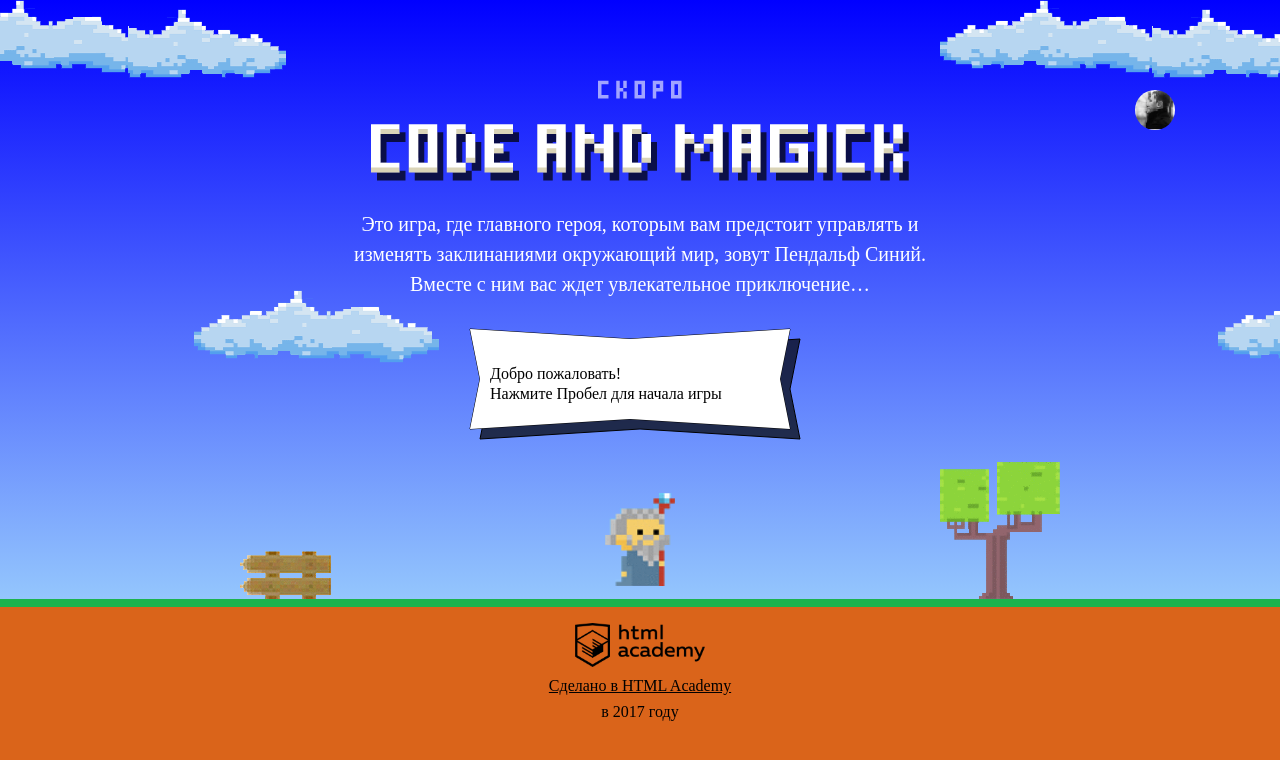
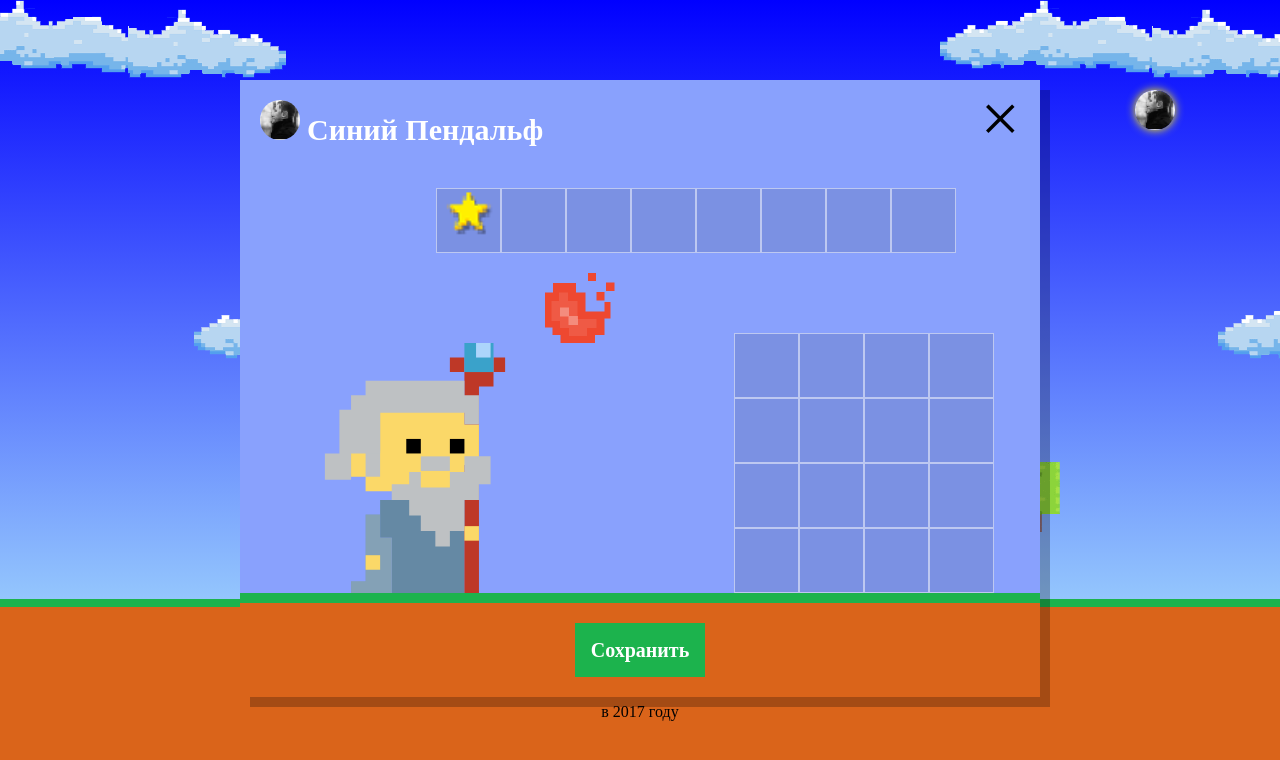
Before and after one commit to bagmobile/1338947-code-and-magick-19, a website: page index.html in a window 1280 px wide. Both pictures are taken after a click on the picture 1155 px from the left and 110 px from the top of the page. Drawn offline with Linux system fonts and the light colour scheme; a web font is replaced by a local one.

Commit message:
Учебный проект: одеть Надежду

```diff
--- a/index.html
+++ b/index.html
@@ -63,12 +63,13 @@
   <div class="demo"></div>
 
   <div class="setup-open">
-    <img src="./img/user-1.jpg" class="setup-open-icon">
+    <img src="./img/user-1.jpg" class="setup-open-icon" tabindex="0">
   </div>
 </header>
 
 <div class="overlay setup hidden">
   <form class="setup-wizard-form"
+        action="https://js.dump.academy/code-and-magick"
         method="post"
         enctype="multipart/form-data"
         autocomplete="off">
@@ -81,12 +82,13 @@
         </div>
         <label>
           <input type="text" name="username"
+                 minlength="2"
                  maxlength="25" required
                  class="setup-user-name" value="Синий Пендальф"/>
         </label>
       </div>
 
-      <span class="setup-close">&times;</span>
+      <span class="setup-close" tabindex="0">&times;</span>
     </div>
 
 
@@ -198,6 +200,7 @@
     return height / 3 + getWizardHeight();
   };
 </script>
+<script src="js/setup.js"></script>
 <script src="js/stat.js"></script>
 <script src="js/game.js"></script>
 
--- /dev/null
+++ b/js/setup.js
@@ -0,0 +1,95 @@
+'use strict';
+
+var ESC_KEY = 'Escape';
+var ENTER_KEY = 'Enter';
+
+var wizardCoatColors = [
+  'rgb(101, 137, 164)',
+  'rgb(241, 43, 107)',
+  'rgb(146, 100, 161)',
+  'rgb(56, 159, 117)',
+  'rgb(215, 210, 55)',
+  'rgb(0, 0, 0)',
+];
+
+var wizardEyesColors = [
+  'black',
+  'red',
+  'blue',
+  'yellow',
+  'green',
+];
+
+var fireballColors = [
+  '#ee4830',
+  '#30a8ee',
+  '#5ce6c0',
+  '#e848d5',
+  '#e6e848',
+];
+
+var setup = document.querySelector('.setup');
+var setupOpen = document.querySelector('.setup-open');
+var setupClose = setup.querySelector('.setup-close');
+var setupUserName = setup.querySelector('.setup-user-name');
+var setupWizardCoat = document.querySelector('.setup-wizard .wizard-coat');
+var setupWizardEyes = document.querySelector('.setup-wizard .wizard-eyes');
+var setupFireball = document.querySelector('.setup-fireball-wrap');
+
+var generateRandomValue = function (max) {
+  return Math.floor(Math.random() * max);
+};
+
+var onPopupEscPress = function (evt) {
+  if ((evt.key === ESC_KEY) && (document.activeElement !== setupUserName)) {
+    closePopup();
+  }
+};
+
+var openPopup = function () {
+  setup.classList.remove('hidden');
+  document.addEventListener('keydown', onPopupEscPress);
+};
+
+var closePopup = function () {
+  setup.classList.add('hidden');
+  document.removeEventListener('keydown', onPopupEscPress);
+};
+
+setupOpen.addEventListener('click', function () {
+  openPopup();
+});
+
+setupOpen.addEventListener('keydown', function (evt) {
+  if (evt.key === ENTER_KEY) {
+    openPopup();
+  }
+});
+
+setupClose.addEventListener('click', function () {
+  closePopup();
+});
+
+setupClose.addEventListener('keydown', function (evt) {
+  if (evt.key === ENTER_KEY) {
+    closePopup();
+  }
+});
+
+setupWizardCoat.addEventListener('click', function (evt) {
+  var color = wizardCoatColors[generateRandomValue(wizardCoatColors.length)];
+  evt.target.style.fill = color;
+  document.querySelector('input[name="coat-color"]').value = color;
+});
+
+setupWizardEyes.addEventListener('click', function (evt) {
+  var color = wizardEyesColors[generateRandomValue(wizardEyesColors.length)];
+  evt.target.style.fill = color;
+  document.querySelector('input[name="eyes-color"]').value = color;
+});
+
+setupFireball.addEventListener('click', function (evt) {
+  var color = fireballColors[generateRandomValue(fireballColors.length)];
+  evt.currentTarget.style.background = color;
+  evt.currentTarget.querySelector('input[name="fireball-color"]').value = color;
+});
```
